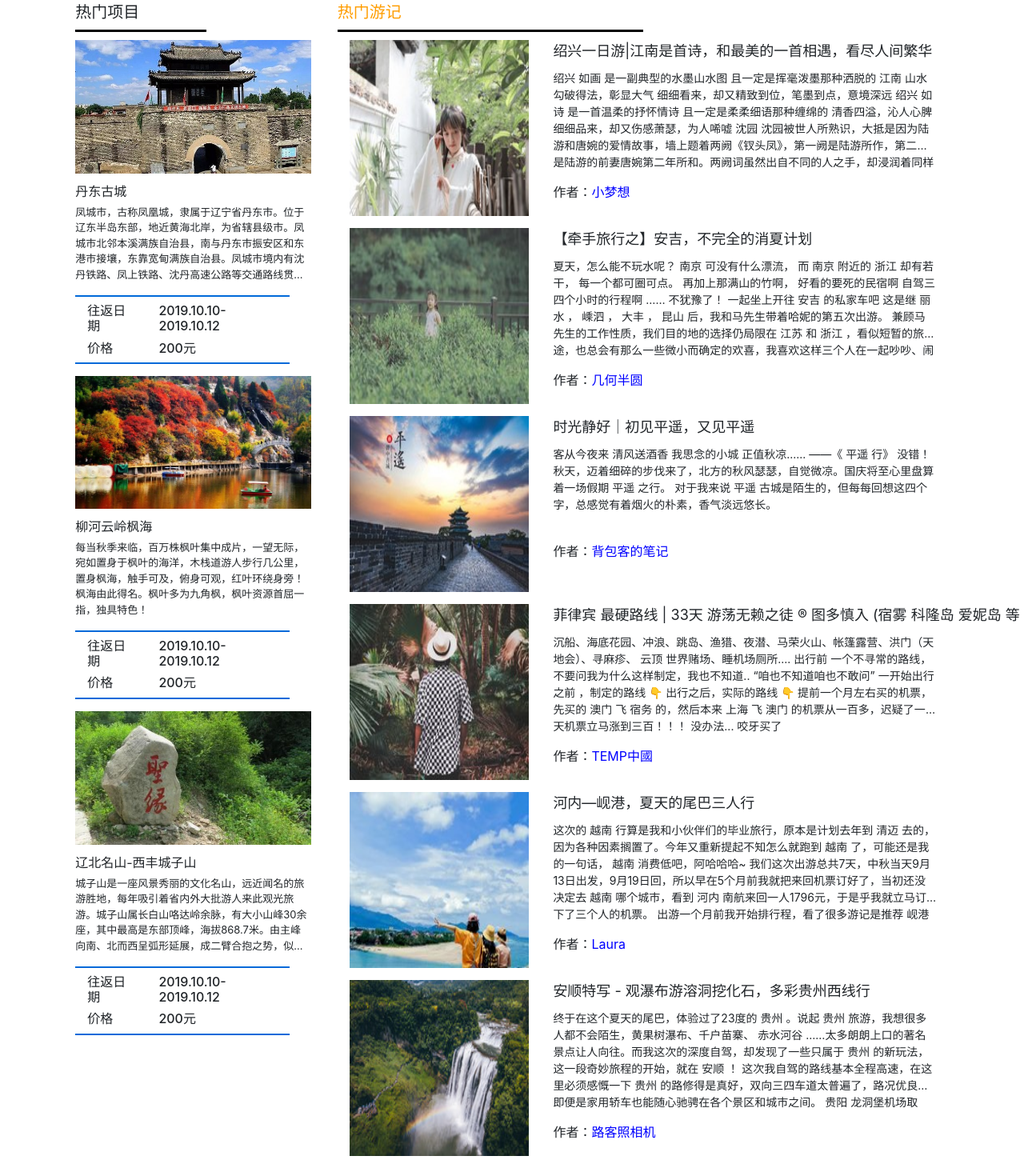
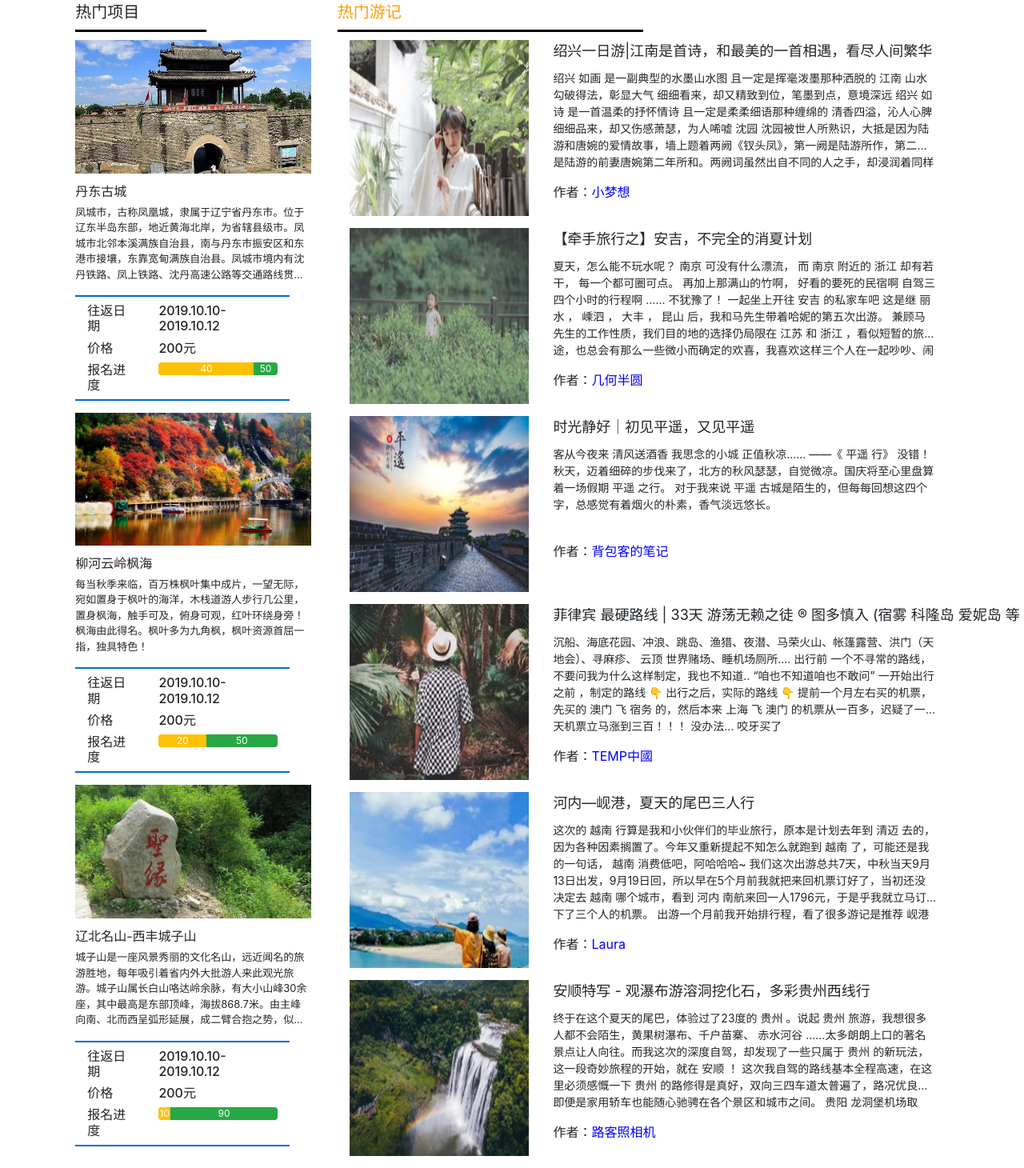
Before and after one commit to stvnsh/tourism-webpage, a plain HTML site: page index.html in a window 1280 px wide. Shown: the part 620-2080 px from the top of the page at 80% size. Drawn offline with Linux system fonts and the light colour scheme.

Commit message:
首页增加了报名进度的进度条

```diff
--- a/index.html
+++ b/index.html
@@ -124,6 +124,19 @@
 						<div class="col-md-8 col-lg-8">
 							<h6>200元</h6>
 						</div>
+						<div class="col-md-4 clo-lg-4">
+							<h6>报名进度</h6>
+						</div>
+						<div class="col-md-8 col-lg-8">
+							<div class="progress progress-striped">
+								<div class="progress-bar bg-warning" role="progressbar" aria-valuenow="60" aria-valuemin="0"
+								 aria-valuemax="100" style="width: 80%;">40
+								</div>
+								<div class="progress-bar bg-success" role="progressbar" aria-valuenow="60" aria-valuemin="0"
+								 aria-valuemax="100" style="width: 20%;">50
+								</div>
+							</div>
+						</div>
 					</div>
 					<div class="row hot-project-pic">
 						<img src="images/index/hot-project-2.jpg" />
@@ -145,6 +158,19 @@
 						<div class="col-md-8 col-lg-8">
 							<h6>200元</h6>
 						</div>
+						<div class="col-md-4 clo-lg-4">
+							<h6>报名进度</h6>
+						</div>
+						<div class="col-md-8 col-lg-8">
+							<div class="progress progress-striped">
+								<div class="progress-bar bg-warning" role="progressbar" aria-valuenow="60" aria-valuemin="0"
+								 aria-valuemax="100" style="width: 40%;">20
+								</div>
+								<div class="progress-bar bg-success" role="progressbar" aria-valuenow="60" aria-valuemin="0"
+								 aria-valuemax="100" style="width: 60%;">50
+								</div>
+							</div>
+						</div>
 					</div>
 					<div class="row hot-project-pic">
 						<img src="images/index/hot-project-3.jpg" />
@@ -165,6 +191,19 @@
 						</div>
 						<div class="col-md-8 col-lg-8">
 							<h6>200元</h6>
+						</div>
+						<div class="col-md-4 clo-lg-4">
+							<h6>报名进度</h6>
+						</div>
+						<div class="col-md-8 col-lg-8">
+							<div class="progress progress-striped">
+								<div class="progress-bar bg-warning" role="progressbar" aria-valuenow="60" aria-valuemin="0"
+								 aria-valuemax="100" style="width: 10%;">10
+								</div>
+								<div class="progress-bar bg-success" role="progressbar" aria-valuenow="60" aria-valuemin="0"
+								 aria-valuemax="100" style="width: 90%;">90
+								</div>
+							</div>
 						</div>
 					</div>
 				</div>
```
